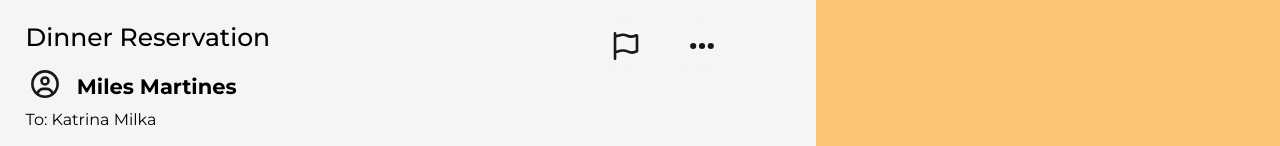
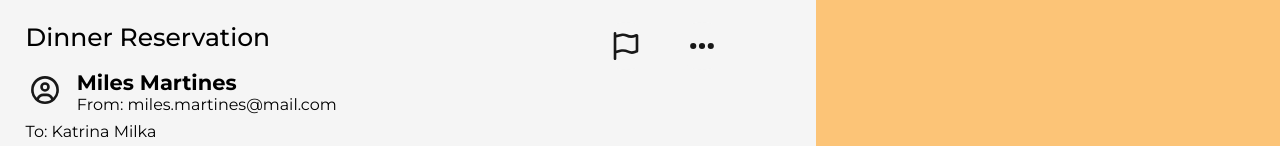
Before and after one commit to Que-sar/PhishSense, a React (Create React App) app: page /demo in a window 1280 px wide. Shown: the part 162-308 px from the top of the page. Built offline with nearby package versions, Linux system fonts and the light colour scheme.

Commit message:
Added email to simulation

```diff
--- a/src/components/simulation/Example.js
+++ b/src/components/simulation/Example.js
@@ -3,6 +3,7 @@ import React from "react";
 const Example = {
   titleName: "Dinner Reservation",
   senderName: "Miles Martines",
+  senderMail: "miles.martines@mail.com",
   attachmentPresence: true,
 
   emailContent: (
--- a/src/components/simulation/SimulationPanel.css
+++ b/src/components/simulation/SimulationPanel.css
@@ -205,11 +205,16 @@
   align-items: center;
 }
 
+.sender-origin {
+  display: flex;
+  flex-direction: column;
+  margin-bottom: 1vh;
+  margin-left: 1vw;
+}
+
 .sender-name {
   font-size: calc(16px + 0.390625vw);
-  margin-bottom: 1vh;
-  font-weight: bold;
-  margin-left: 1vw;
+  font-weight: bolder;
 }
 
 .profile-icon {
--- a/src/components/simulation/SimulationPanel.js
+++ b/src/components/simulation/SimulationPanel.js
@@ -194,7 +194,12 @@ const SimulationPanel = (props) => {
               className="profile-icon"
             />
           </div>
-          <div className="sender-name">{mailContent.senderName}</div>
+          <div className="sender-origin">
+            <div className="sender-name">{mailContent.senderName}</div>
+            <div className="sender-mail-address">
+              From: {mailContent.senderMail}
+            </div>
+          </div>
         </div>
         <div className="reciever-identity">To: Katrina Milka</div>
         {mailContent.attachmentPresence ? (
```
